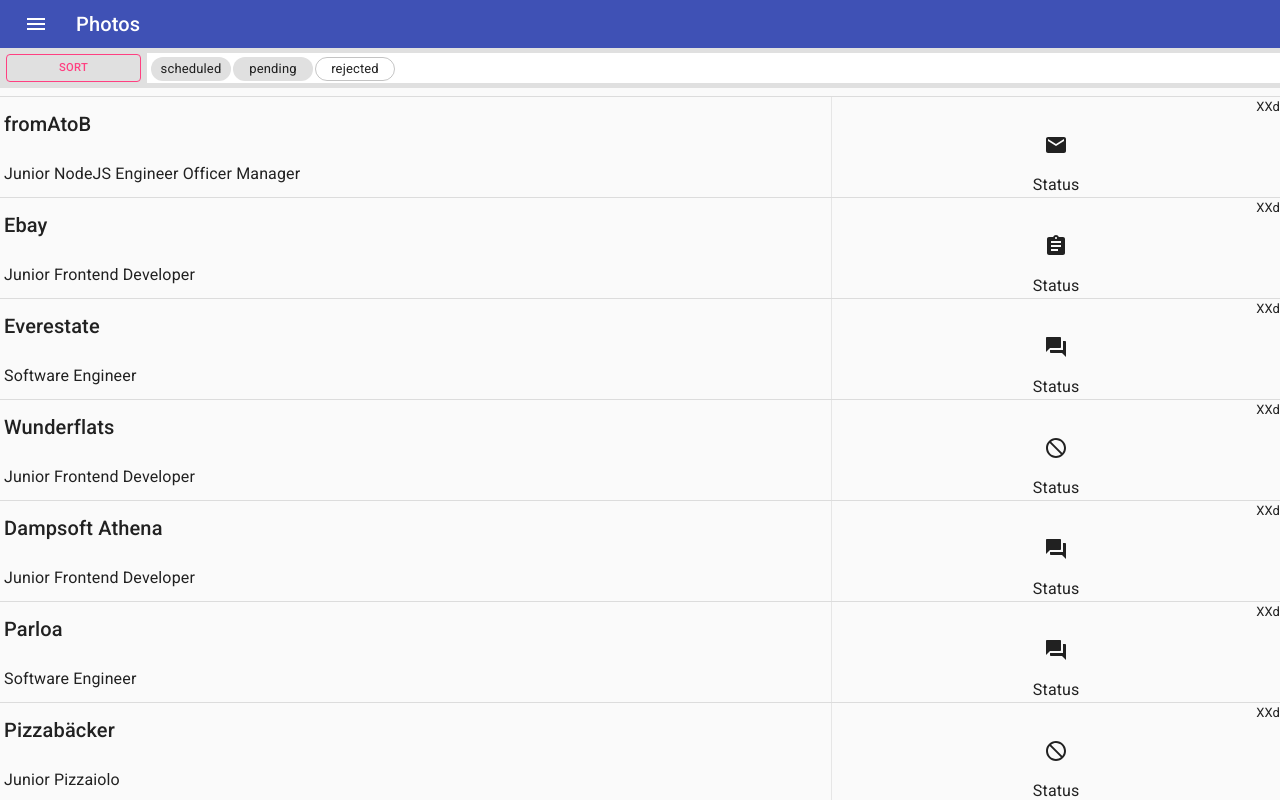
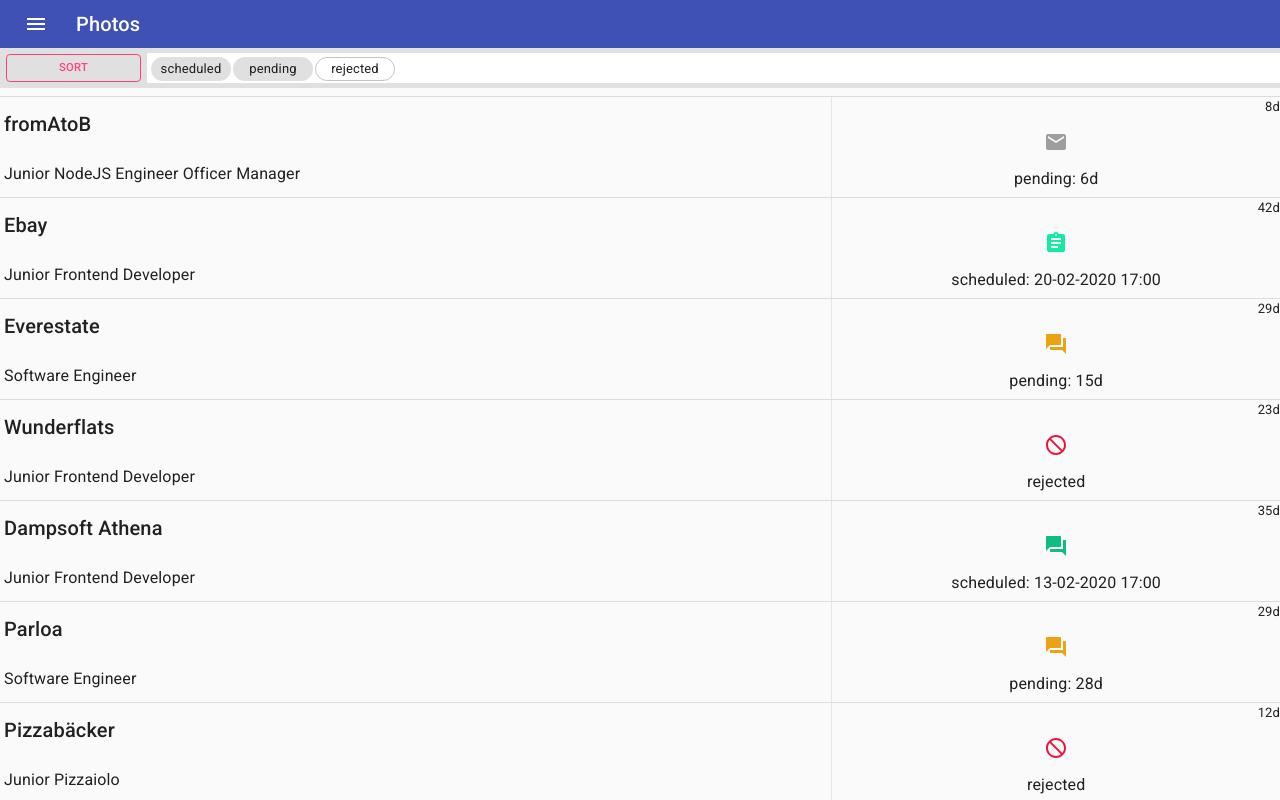
Before and after one commit to fabianschu/Plyo, a Next.js app in the folder frontend/: page / in a window 1280 px wide. Shown: the top 800 px of the page. Built offline with nearby package versions, Linux system fonts and the light colour scheme.

Commit message:
status-depending color coding of icons implemented

```diff
--- a/frontend/components/ApplicationListElement.js
+++ b/frontend/components/ApplicationListElement.js
@@ -17,6 +17,7 @@
         width: '100%',
         height: '100%',
         display: 'flex',
+        color: theme.palette.primary
         // border: '1px solid green'
     },
     div2: {
@@ -40,6 +41,7 @@
         flexDirection: 'column',
         justifyContent: 'space-between',
         alignItems: 'center',
+        paddingBottom: '6px'
     },
     days: {
         alignSelf: 'flex-end',
@@ -52,24 +54,46 @@
         // width: '30px',
         // textAlign: 'right',
         // color: 'black'
+    },
+    icon: {
+        color: props => {
+            const {stage, lastUpdate, status} = props.data;
+            let interactions = stage.length;
+            if (status === 'rejected') return theme.trafficLights.red;
+            if (lastUpdate > 14 && status !== 'scheduled') return theme.trafficLights.yellow;
+            if (interactions === 1) return theme.palette.grey[500];
+            if (interactions === 2) return theme.trafficLights.green1;
+            if (interactions === 3) return theme.trafficLights.green2;
+            if (interactions === 4) return theme.trafficLights.green3;
+            if (interactions === 5) return theme.trafficLights.green4;
+        }
+    },
+    status: {
+        fontSize: '1rem'
     }
 }));
 
 const ApplicationListElement = (props) => {
 
-    const classes = useStyles();
+    const classes = useStyles(props);
 
     const {company, position, applicationDate, status, scheduledDate, stage, lastUpdate} = props.data;
 
     const getIcon = () => {
+        //color-selectin
         const currentStage = stage[stage.length -1];
-        if (currentStage === 'applied') return <MailIcon/>
-        if (currentStage === 'interview') return <InterviewIcon/>
-        if (currentStage === 'challenge') return <AssignmentIcon/>
-        if (currentStage === 'rejected') return <NotInterestedIcon/>
+        if (currentStage === 'applied') return <MailIcon className={classes.icon} />
+        if (currentStage === 'interview') return <InterviewIcon className={classes.icon}/>
+        if (currentStage === 'challenge') return <AssignmentIcon className={classes.icon}/>
+        if (currentStage === 'rejected') return <NotInterestedIcon className={classes.icon}/>
     }
 
-    console.log(props);
+    const getStatusDisplay = () => {
+        if (status === 'pending') return ('pending: ' + lastUpdate + 'd');
+        if (status === 'rejected') return ('rejected');
+        if (status === 'scheduled') return ('scheduled: ' + scheduledDate);
+    }
+
 
     return (
         <>
@@ -86,9 +110,9 @@
                     </div>
                     <Divider orientation="vertical" flexItem light/>
                     <div className={classes.div3}>
-                        <Typography className={classes.days}>XXd</Typography>
+    <Typography className={classes.days}>{applicationDate}d</Typography>
                         {getIcon()}
-                        <Typography>Status</Typography>
+                        <Typography className={classes.status}>{getStatusDisplay()}</Typography>
                     </div>
                 </div>
             </ListItem>
--- a/frontend/public/theme.js
+++ b/frontend/public/theme.js
@@ -17,6 +17,14 @@
         },
       },
     },
+    trafficLights: {
+      green1: '#13EBA2',
+      green2: '#11D392',
+      green3: '#0fbc83',
+      green4: '#0DA471',
+      red: '#eb153c',
+      yellow: '#eba213',
+    }
   });
 
   export default theme;
```
